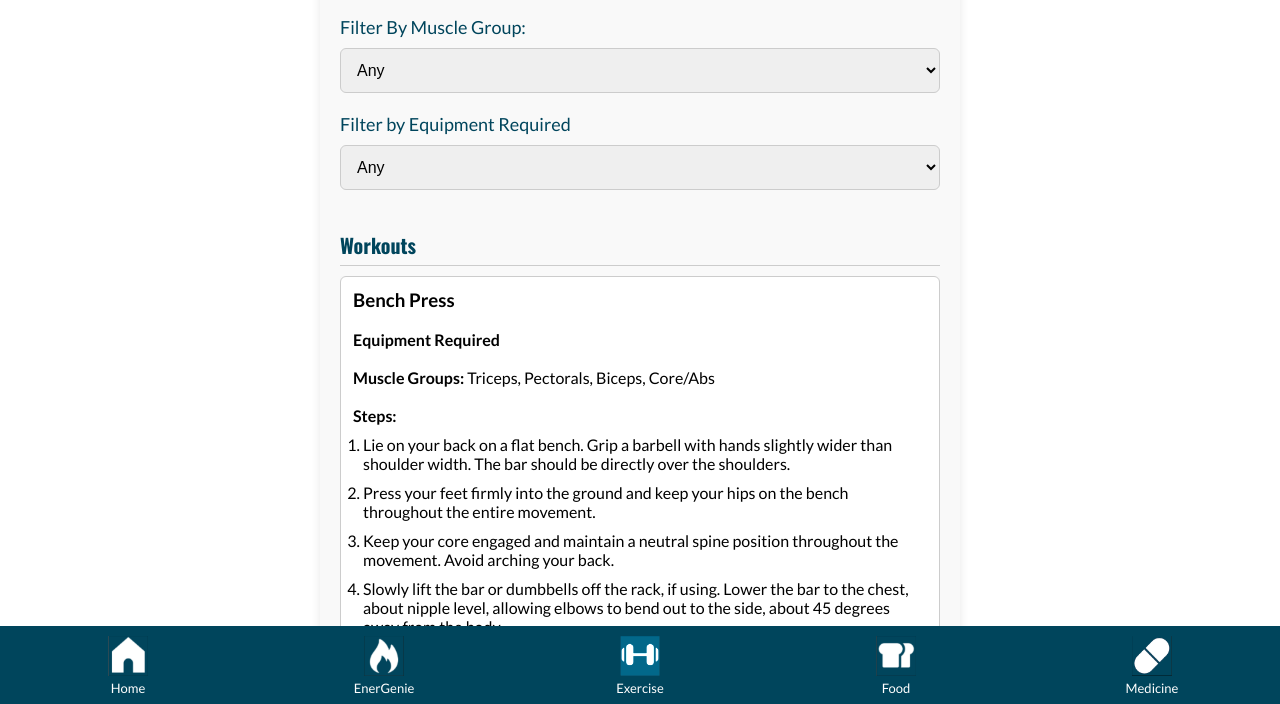
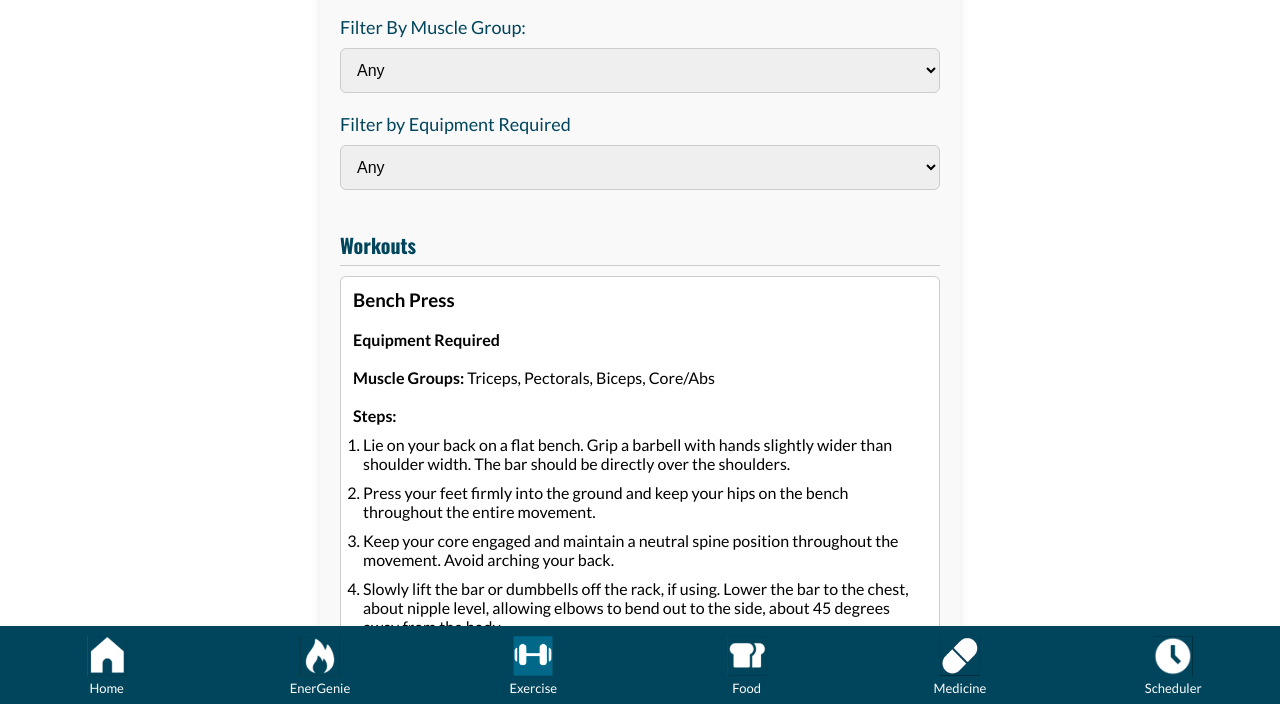
Before and after one commit to SasankaPonnaganti/CMSC434-HealthApp, a plain HTML site: page exercise_search.html in a window 1280 px wide. Shown: the part 94-798 px from the top of the page. Drawn offline with Linux system fonts and the light colour scheme.

Commit message:
Fixed nav bar on energenie page

```diff
--- a/exercise_search.html
+++ b/exercise_search.html
@@ -228,8 +228,11 @@
             <img src="icons/medicine.png" alt="Medicine">
             <span class="nav-title">Medicine</span>
         </a>
+        <a href="scheduler.html" class="nav-item">
+            <img src="icons/scheduler.png" alt="Scheduler">
+            <span class="nav-title">Scheduler</span>
+        </a>
     </div>
-
 
     <script src="exercise_search.js"></script>
 </body>
```
